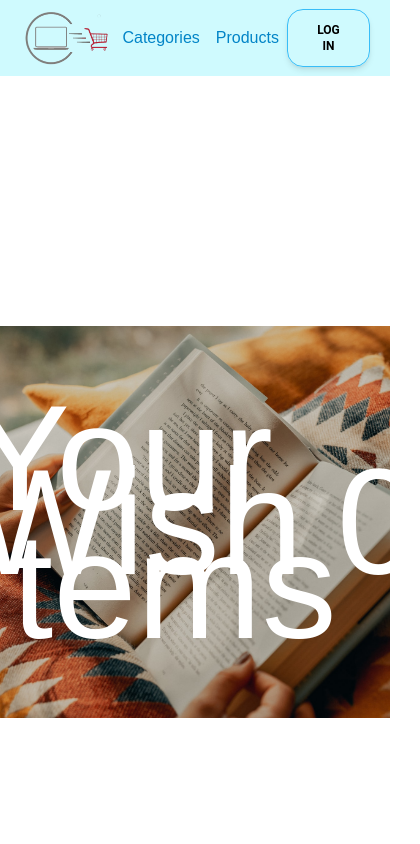
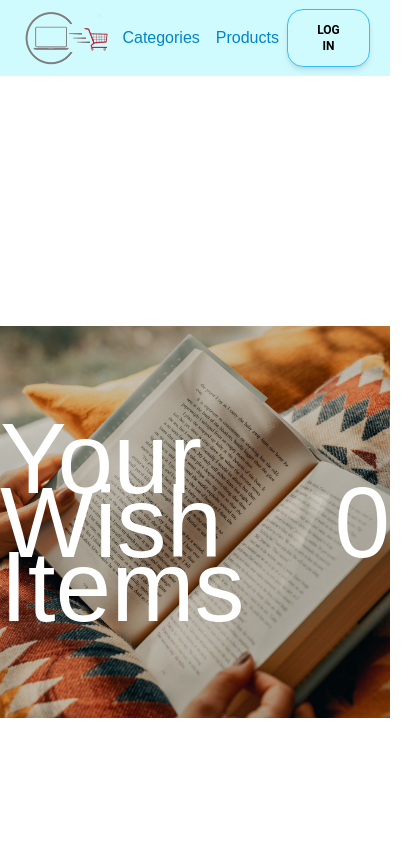
Before and after one commit to Alsakr922/Shop, a React (Vite) app: page /wish in a window 390 px wide. Shown: the top 844 px of the page, 420 px wide, since content can reach past the window. Built offline with nearby package versions, Linux system fonts and the light colour scheme; a web font is replaced by a local one.

Commit message:
Final Edit

```diff
--- a/src/components/Cart.jsx
+++ b/src/components/Cart.jsx
@@ -11,7 +11,7 @@ const Cart = () => {
   return (
 
     <section className="container m-auto cart-section">
-      <div className='cart-bg flexCenter my-[50px] py-[100px] font-light text-[200px] leading-[64px] text-white'><>Cart</></div>
+      <div className='cart-bg flexCenter my-[50px] py-[100px] font-light lg:text-[200px] text-[100px]  leading-[64px] text-white'><>Cart</></div>
     <table className="w-full m-auto py-[200px] ">
       <thead className="tablehead p-10 text-primary-500 uppercase lg:text-lg md:text-md sm:text-sm mb-5 ">
         <td className="lg:p-3 p-[2px] font-semibold">Remove</td>
--- a/src/components/Wish.jsx
+++ b/src/components/Wish.jsx
@@ -39,7 +39,7 @@ const Wish = () => {
       const wishesTotalAmount = useSelector((state) => state.wish.totalAmount)
   return (
     <div className='py-[200px]'>
-      <div className='wish-bg flexCenter my-[50px] py-[100px] font-light text-[150px] leading-[64px] text-white'>Your Wish Items<span>{wishesTotalAmount}</span></div>
+      <div className='wish-bg flexCenter my-[50px] py-[100px] font-light lg:text-[150px] text-[100px] leading-[64px] text-white'>Your Wish Items<span>{wishesTotalAmount}</span></div>
       <div className='container m-auto grid lg:grid-cols-3 md:grid-cols-2 sm:grid-cols-1 gap-5'>
         {wish.map((product , index) => {
           return (
```
